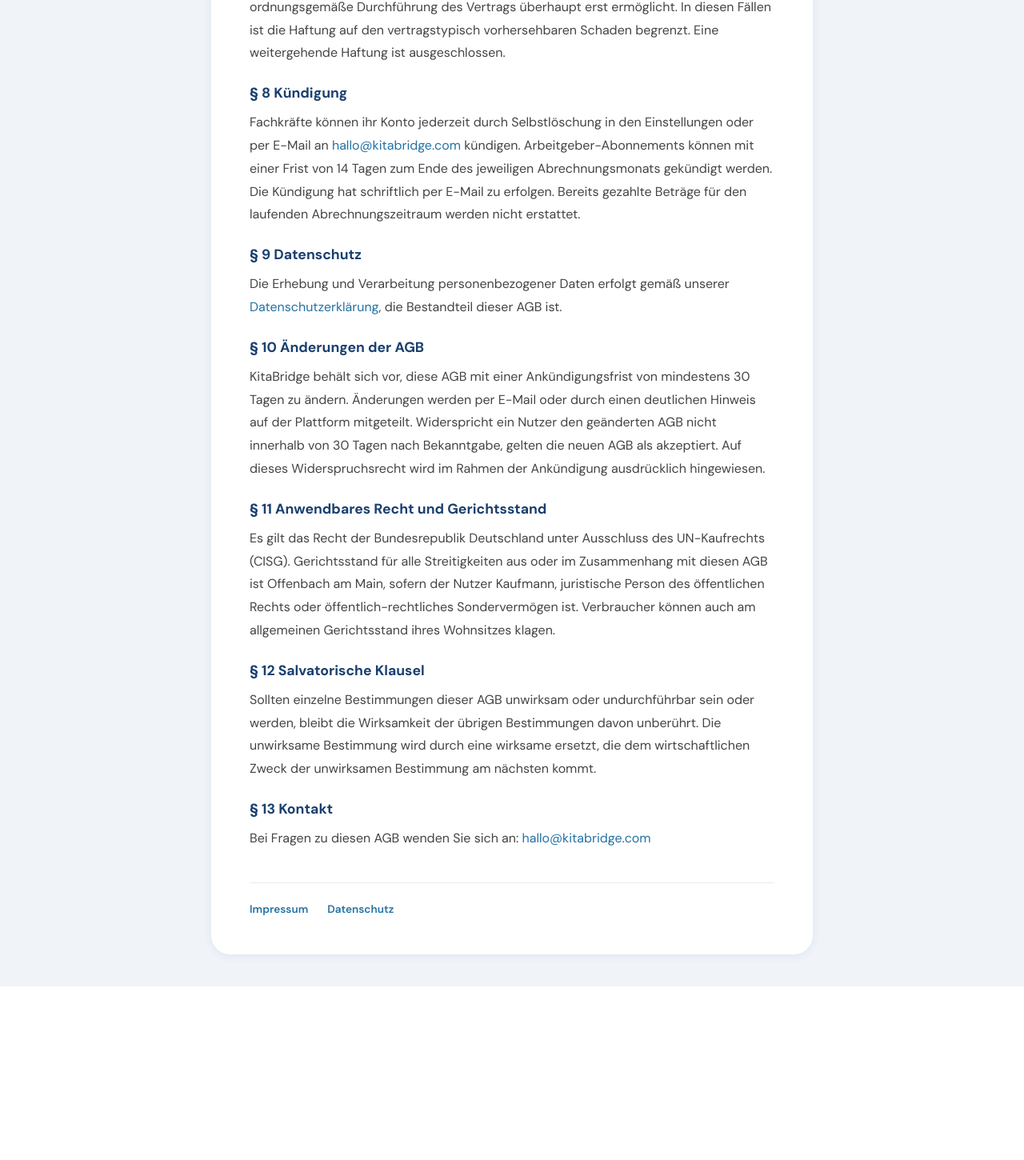
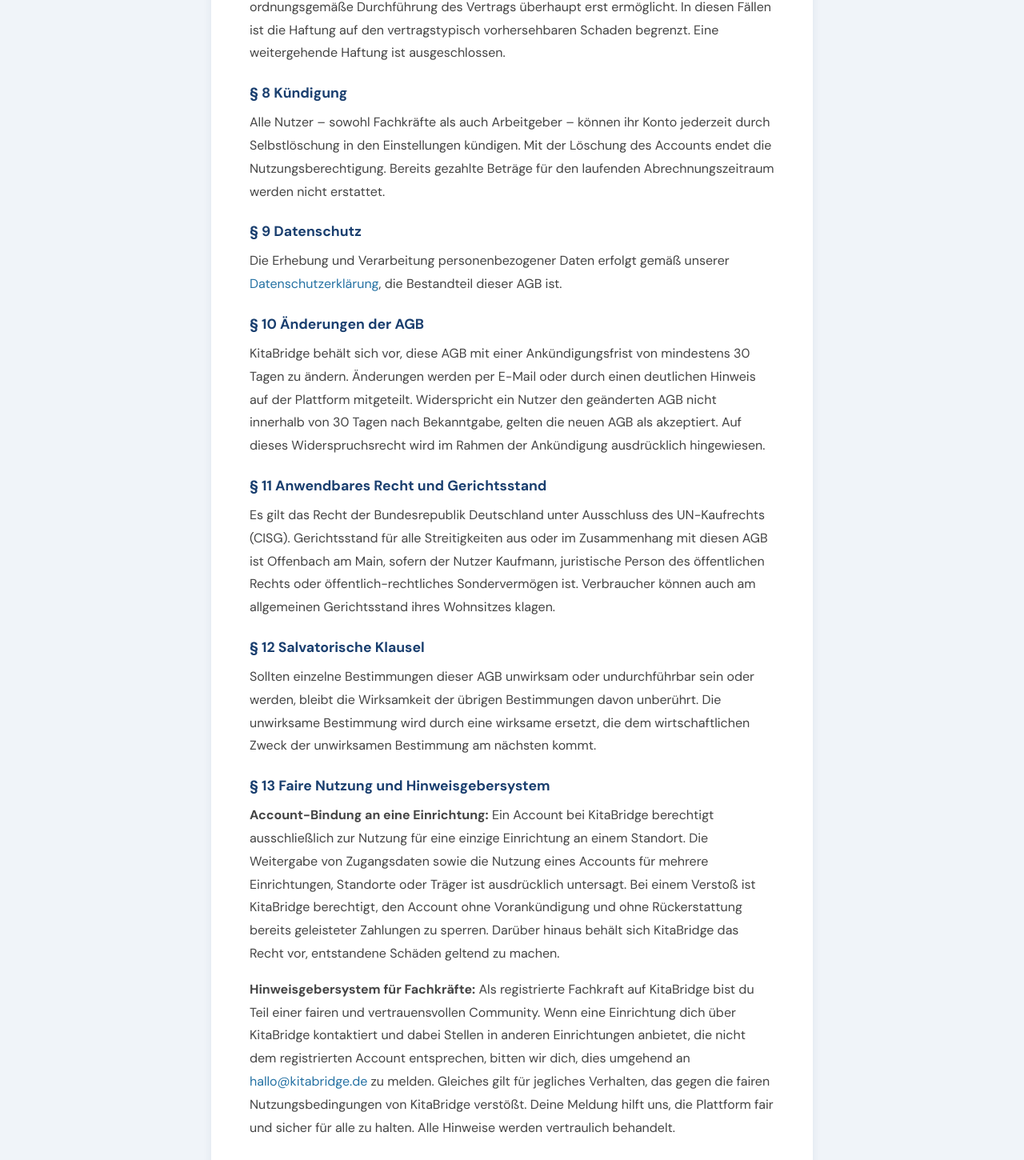
Before and after one commit to beautifilnside2024/kitabridge, a Next.js app: page /agb in a window 1280 px wide. Shown: the part 2390-3840 px from the top of the page at 80% size. Before the commit the page ends 3623 px from the top, so only its background shows below. Built offline with nearby package versions, Linux system fonts and the light colour scheme.

Commit message:
AGB: § 13 faire Nutzung + § 8 Kündigung vereinfacht

```diff
--- a/app/agb/page.jsx
+++ b/app/agb/page.jsx
@@ -107,7 +107,7 @@
           {/* § 8 */}
           <h2 style={{ color: NAVY, fontSize: "1.1rem", marginBottom: 12 }}>§ 8 Kündigung</h2>
           <p style={{ color: "#444", lineHeight: 1.8, marginBottom: 24 }}>
-            Fachkräfte können ihr Konto jederzeit durch Selbstlöschung in den Einstellungen oder per E-Mail an <a href="mailto:hallo@kitabridge.com" style={{ color: BLUE }}>hallo@kitabridge.com</a> kündigen. Arbeitgeber-Abonnements können mit einer Frist von 14 Tagen zum Ende des jeweiligen Abrechnungsmonats gekündigt werden. Die Kündigung hat schriftlich per E-Mail zu erfolgen. Bereits gezahlte Beträge für den laufenden Abrechnungszeitraum werden nicht erstattet.
+            Alle Nutzer – sowohl Fachkräfte als auch Arbeitgeber – können ihr Konto jederzeit durch Selbstlöschung in den Einstellungen kündigen. Mit der Löschung des Accounts endet die Nutzungsberechtigung. Bereits gezahlte Beträge für den laufenden Abrechnungszeitraum werden nicht erstattet.
           </p>
 
           {/* § 9 */}
@@ -134,8 +134,18 @@
             Sollten einzelne Bestimmungen dieser AGB unwirksam oder undurchführbar sein oder werden, bleibt die Wirksamkeit der übrigen Bestimmungen davon unberührt. Die unwirksame Bestimmung wird durch eine wirksame ersetzt, die dem wirtschaftlichen Zweck der unwirksamen Bestimmung am nächsten kommt.
           </p>
 
-          {/* § 13 */}
-          <h2 style={{ color: NAVY, fontSize: "1.1rem", marginBottom: 12 }}>§ 13 Kontakt</h2>
+          {/* § 13 – NEU: Faire Nutzung & Hinweisgebersystem */}
+          <h2 style={{ color: NAVY, fontSize: "1.1rem", marginBottom: 12 }}>§ 13 Faire Nutzung und Hinweisgebersystem</h2>
+          <p style={{ color: "#444", lineHeight: 1.8, marginBottom: 16 }}>
+            <strong>Account-Bindung an eine Einrichtung:</strong> Ein Account bei KitaBridge berechtigt ausschließlich zur Nutzung für eine einzige Einrichtung an einem Standort. Die Weitergabe von Zugangsdaten sowie die Nutzung eines Accounts für mehrere Einrichtungen, Standorte oder Träger ist ausdrücklich untersagt. Bei einem Verstoß ist KitaBridge berechtigt, den Account ohne Vorankündigung und ohne Rückerstattung bereits geleisteter Zahlungen zu sperren. Darüber hinaus behält sich KitaBridge das Recht vor, entstandene Schäden geltend zu machen.
+          </p>
+          <p style={{ color: "#444", lineHeight: 1.8, marginBottom: 24 }}>
+            <strong>Hinweisgebersystem für Fachkräfte:</strong> Als registrierte Fachkraft auf KitaBridge bist du Teil einer fairen und vertrauensvollen Community. Wenn eine Einrichtung dich über KitaBridge kontaktiert und dabei Stellen in anderen Einrichtungen anbietet, die nicht dem registrierten Account entsprechen, bitten wir dich, dies umgehend an{" "}
+            <a href="mailto:hallo@kitabridge.de" style={{ color: BLUE }}>hallo@kitabridge.de</a> zu melden. Gleiches gilt für jegliches Verhalten, das gegen die fairen Nutzungsbedingungen von KitaBridge verstößt. Deine Meldung hilft uns, die Plattform fair und sicher für alle zu halten. Alle Hinweise werden vertraulich behandelt.
+          </p>
+
+          {/* § 14 (ehem. § 13) */}
+          <h2 style={{ color: NAVY, fontSize: "1.1rem", marginBottom: 12 }}>§ 14 Kontakt</h2>
           <p style={{ color: "#444", lineHeight: 1.8, marginBottom: 24 }}>
             Bei Fragen zu diesen AGB wenden Sie sich an:{" "}
             <a href="mailto:hallo@kitabridge.com" style={{ color: BLUE }}>hallo@kitabridge.com</a>
```
